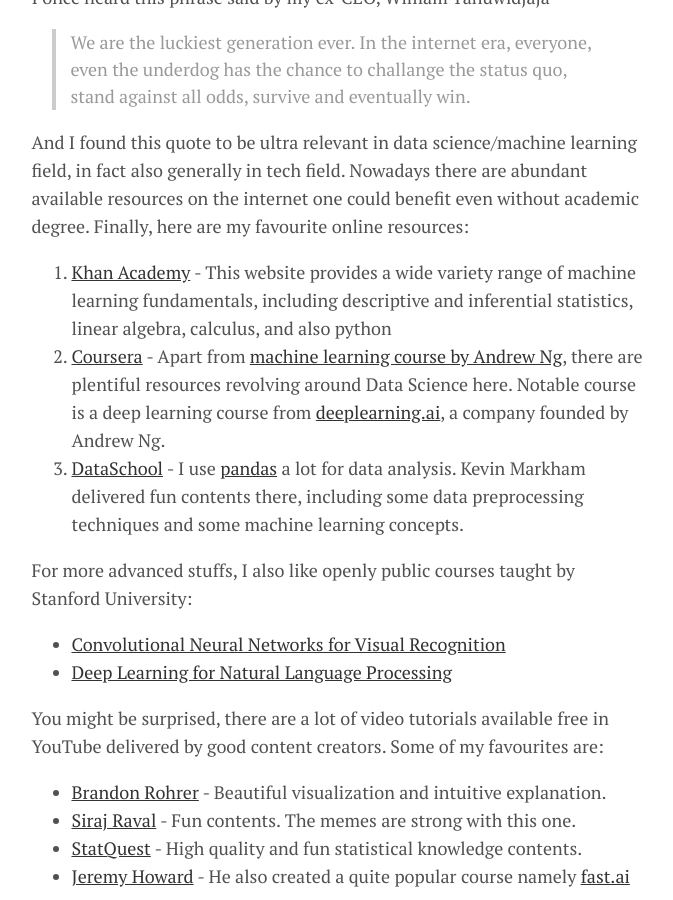
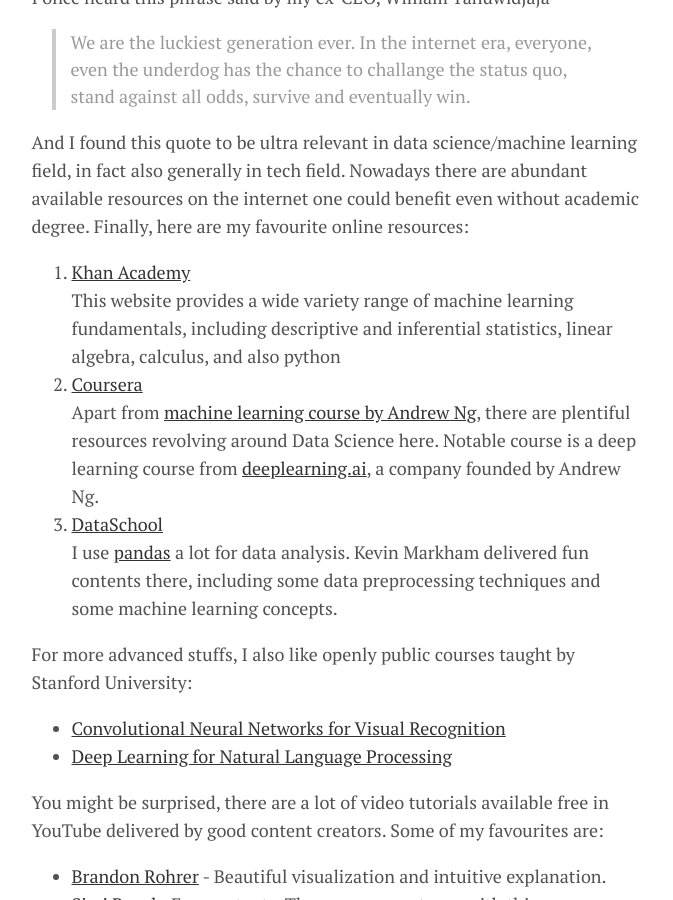
Before and after one commit to abeytheo/abeytheo.github.io, a Jekyll site: the page built from _posts/2019-01-02-let-the-journey-begins.md, in a window 1280 px wide and 900 px high, scrolled down 2423 px. Shown: the whole window, without its empty margins (301-974 px from the left). Built offline with Jekyll 4.4.1, drawn with Linux system fonts in a browser that asks for light colours; comment, search, counter and statistics services are not loaded.

```diff
--- a/_posts/2019-01-02-let-the-journey-begins.md
+++ b/_posts/2019-01-02-let-the-journey-begins.md
@@ -37,9 +37,9 @@ I once heard this phrase said by my ex-CEO, William Tanuwidjaja
 
 And I found this quote to be ultra relevant in data science/machine learning field, in fact also generally in tech field. Nowadays there are abundant available resources on the internet one could benefit even without academic degree. Finally, here are my favourite online resources:
 
-1. [Khan Academy](https://khanacademy.com) - This website provides a wide variety range of machine learning fundamentals, including descriptive and inferential statistics, linear algebra, calculus, and also python
-2. [Coursera](https://www.coursera.org) - Apart from [machine learning course by Andrew Ng](https://www.coursera.org/learn/machine-learning), there are plentiful resources revolving around Data Science here. Notable course is a deep learning course from [deeplearning.ai](https://deeplearning.ai), a company founded by Andrew Ng.
-3. [DataSchool](https://www.dataschool.io/) - I use [pandas](https://www.dataschool.io/) a lot for data analysis. Kevin Markham delivered fun contents there, including some data preprocessing techniques and some machine learning concepts.
+1. [Khan Academy](https://khanacademy.com) <br> This website provides a wide variety range of machine learning fundamentals, including descriptive and inferential statistics, linear algebra, calculus, and also python
+2. [Coursera](https://www.coursera.org) <br> Apart from [machine learning course by Andrew Ng](https://www.coursera.org/learn/machine-learning), there are plentiful resources revolving around Data Science here. Notable course is a deep learning course from [deeplearning.ai](https://deeplearning.ai), a company founded by Andrew Ng.
+3. [DataSchool](https://www.dataschool.io/) <br> I use [pandas](https://www.dataschool.io/) a lot for data analysis. Kevin Markham delivered fun contents there, including some data preprocessing techniques and some machine learning concepts.
 
 For more advanced stuffs, I also like openly public courses taught by Stanford University:
 - [Convolutional Neural Networks for Visual Recognition](http://cs231n.stanford.edu/)
```
